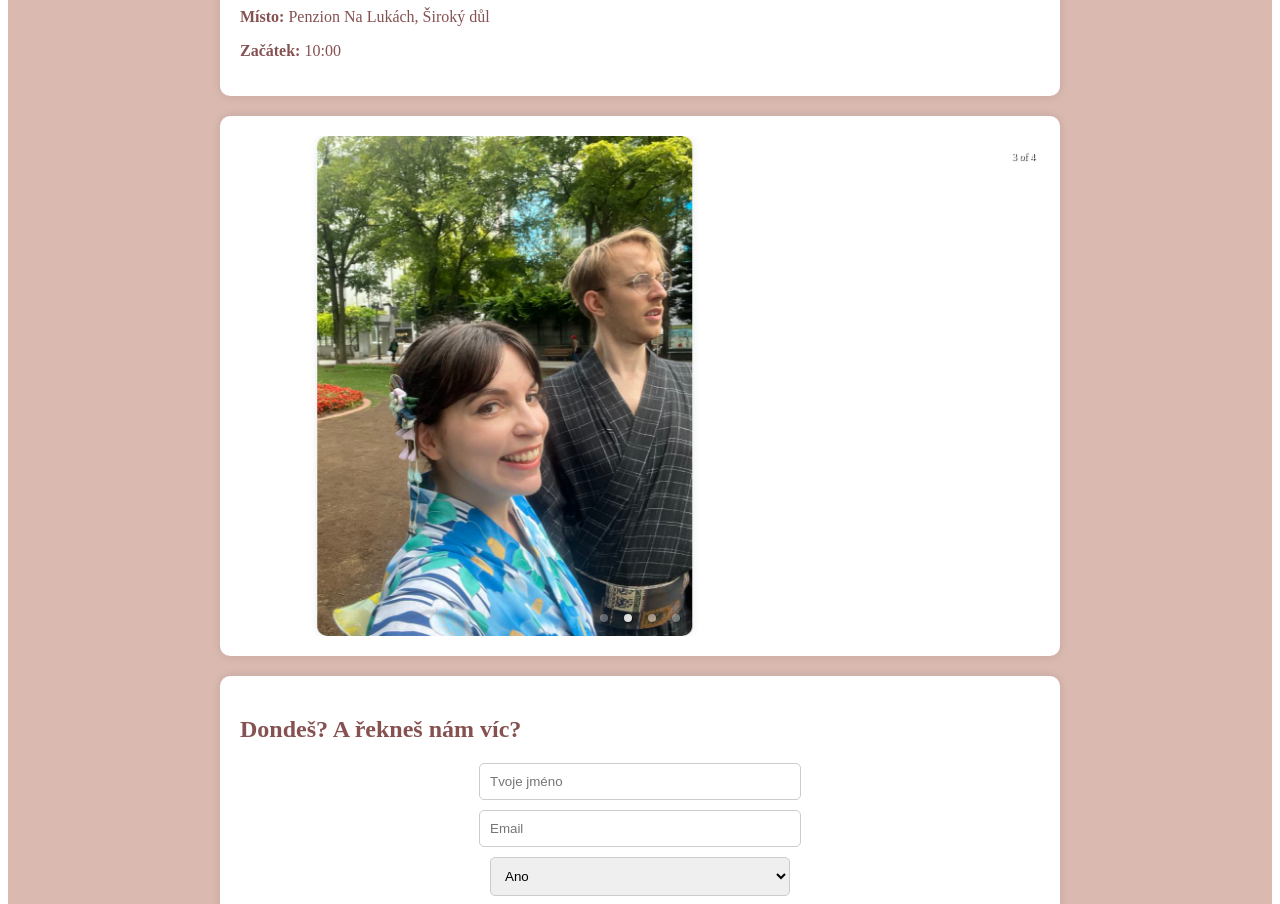
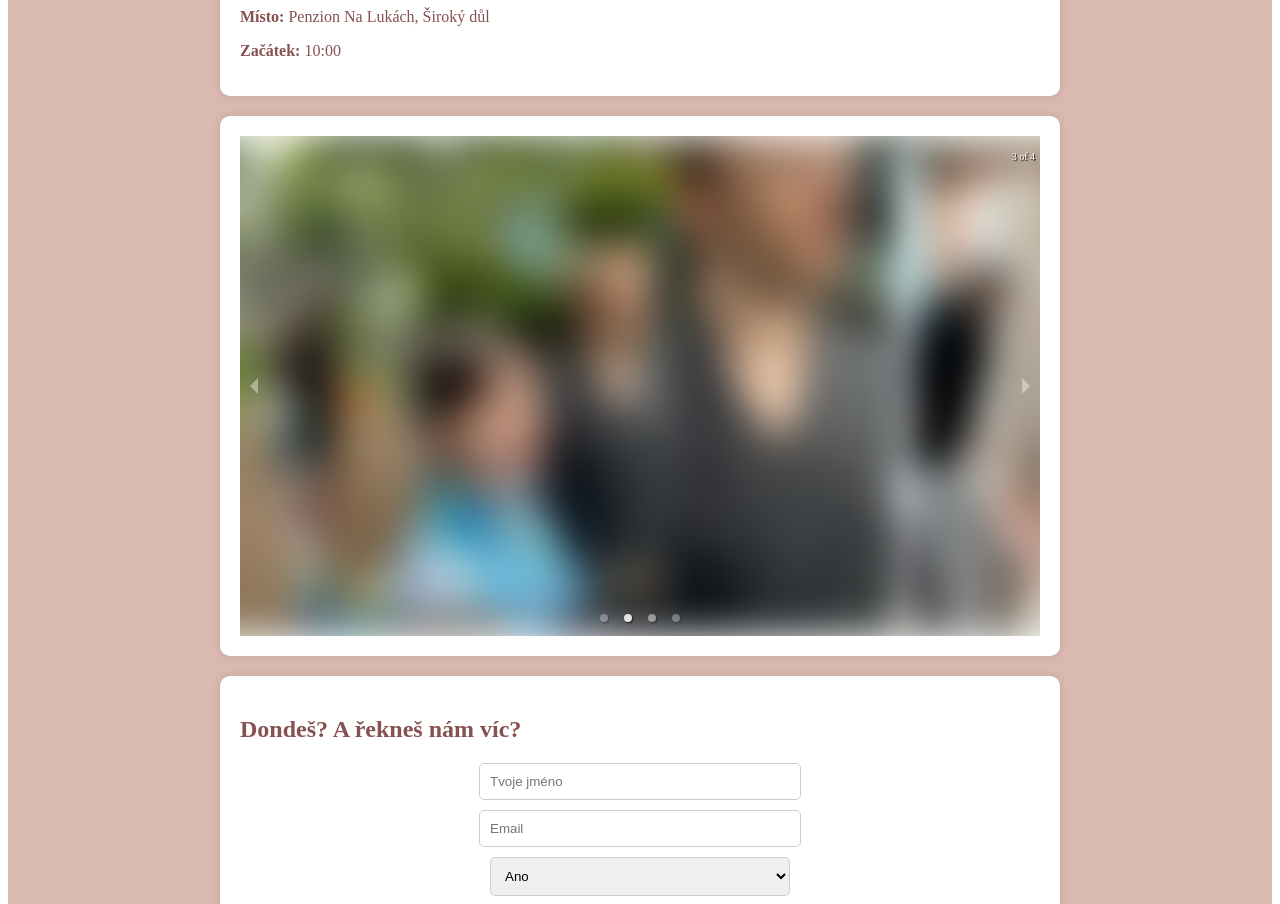
Before and after one commit to miroslavreznik/wedding-website, a React (Create React App) app: page / in a window 1280 px wide. Shown: the part 1180-2084 px from the top of the page. Built offline with nearby package versions, Linux system fonts and the light colour scheme.

Commit message:
Update App.js

```diff
--- a/src/App.js
+++ b/src/App.js
@@ -10,6 +10,17 @@ const colors = {
   accent: "#7d7c6d",
   text: "#865151"
 };
+
+const carouselImageWrapperStyle = (imageName) => ({
+  backgroundImage: `url(${process.env.PUBLIC_URL}/${imageName})`,
+  backgroundSize: "cover",
+  backgroundPosition: "center",
+  filter: "blur(20px)",
+  display: "flex",
+  justifyContent: "center",
+  alignItems: "center",
+  height: "500px"
+});
 
 const App = () => {
   return (
@@ -43,34 +54,17 @@ const App = () => {
       {/* Gallery */}
       <motion.section style={sectionStyle} {...scrollFade}>
         <Carousel showThumbs={false} infiniteLoop autoPlay>
-          <div>
-            <img
-              src={`${process.env.PUBLIC_URL}/gallery1.jpg`}
-              alt="Gallery 1"
-              style={galleryImageStyle}
-            />
-          </div>
-          <div>
-            <img
-              src={`${process.env.PUBLIC_URL}/gallery2.jpg`}
-              alt="Gallery 2"
-              style={galleryImageStyle}
-            />
-          </div>
-          <div>
-            <img
-              src={`${process.env.PUBLIC_URL}/gallery3.jpg`}
-              alt="Gallery 3"
-              style={galleryImageStyle}
-            />
-          </div>
-          <div>
-            <img
-              src={`${process.env.PUBLIC_URL}/gallery4.jpg`}
-              alt="Gallery 4"
-              style={galleryImageStyle}
-            />
-          </div>
+          {['gallery1.jpg', 'gallery2.jpg', 'gallery3.jpg', 'gallery4.jpg'].map((img, index) => (
+            <div key={index}>
+              <div style={carouselImageWrapperStyle(img)}>
+                <img
+                  src={`${process.env.PUBLIC_URL}/${img}`}
+                  alt={`Gallery ${index + 1}`}
+                  style={galleryImageStyle}
+                />
+              </div>
+            </div>
+          ))}
         </Carousel>
       </motion.section>
 
@@ -118,19 +112,15 @@ const sectionStyle = {
   boxShadow: "0px 0px 10px rgba(0, 0, 0, 0.1)"
 };
 
-// Styles for the gallery image to handle both portrait and landscape
+// Gallery image styling
 const galleryImageStyle = {
-  maxHeight: "500px",
-  width: "auto",
-  height: "auto",
-  maxWidth: "100%",
+  maxHeight: "90%",
+  maxWidth: "90%",
+  borderRadius: "10px",
+  boxShadow: "0px 0px 10px rgba(0, 0, 0, 0.3)",
   objectFit: "contain",
-  borderRadius: "10px",
-  boxShadow: "0px 0px 10px rgba(0, 0, 0, 0.1)",
-  display: "block",
-  margin: "0 auto",
+  zIndex: 1,
 };
-
 
 // Motion settings for scroll fade-in effect
 const scrollFade = {
```
